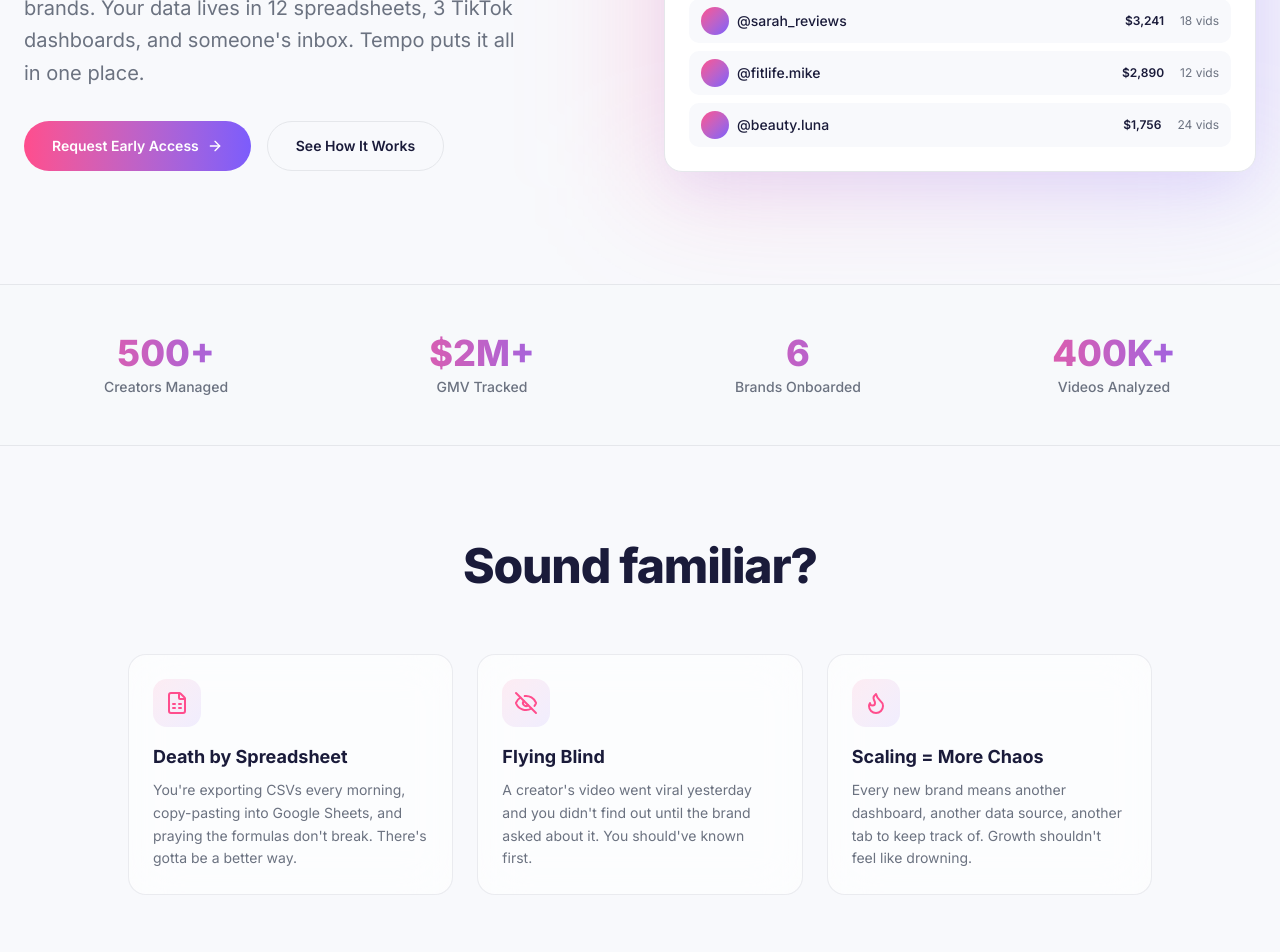
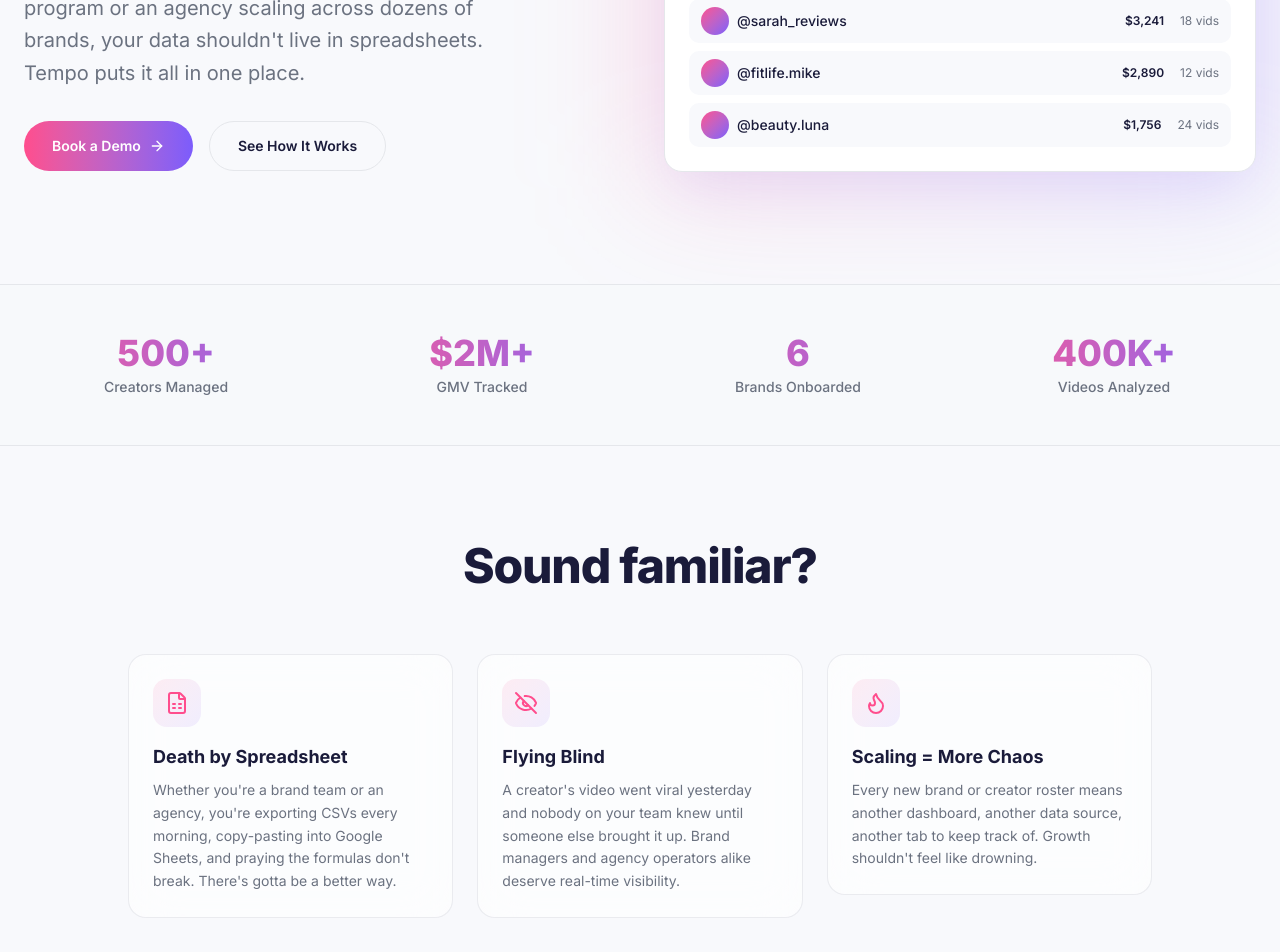
Before and after one commit to tylercreatorscorner/tempo-app, a Next.js app: page / in a window 1280 px wide. Shown: the part 480-1432 px from the top of the page. Built offline with nearby package versions, Linux system fonts and the light colour scheme.

Commit message:
Update pricing tiers, dual audience copy, book-a-demo CTA

```diff
--- a/src/app/page.tsx
+++ b/src/app/page.tsx
@@ -46,7 +46,7 @@ function Navbar() {
             href="#cta"
             className="inline-flex items-center rounded-full px-5 py-2 text-sm font-semibold text-white bg-gradient-to-r from-[#FF4D8D] to-[#7C5CFC] hover:shadow-lg hover:shadow-[#FF4D8D]/25 hover:scale-105 transition-all duration-200"
           >
-            Get Started
+            Book a Demo
           </a>
         </div>
         <MobileNav />
@@ -63,21 +63,21 @@ function Hero() {
         <div className="space-y-6">
           <div className="inline-flex items-center gap-2 rounded-full bg-[#FF4D8D]/10 px-4 py-1.5 text-sm font-medium text-[#FF4D8D]">
             <span className="w-2 h-2 rounded-full bg-[#FF4D8D] animate-pulse" />
-            Now in Early Access
+            Now Accepting New Clients
           </div>
           <h1 className="text-4xl md:text-6xl font-extrabold tracking-tight text-[#1A1B3A] leading-[1.1]">
             Creator Management,{' '}
             <span className="bg-gradient-to-r from-[#FF4D8D] to-[#7C5CFC] bg-clip-text text-transparent">Simplified</span>
           </h1>
           <p className="text-lg md:text-xl text-[#6B7280] max-w-lg leading-relaxed">
-            You manage hundreds of creators across multiple brands. Your data lives in 12 spreadsheets, 3 TikTok dashboards, and someone&apos;s inbox. Tempo puts it all in one place.
+            Whether you&apos;re a brand managing your own creator program or an agency scaling across dozens of brands, your data shouldn&apos;t live in spreadsheets. Tempo puts it all in one place.
           </p>
           <div className="flex flex-wrap gap-4 pt-2">
             <a
               href="#cta"
               className="inline-flex items-center gap-2 rounded-full px-7 py-3.5 text-sm font-semibold text-white bg-gradient-to-r from-[#FF4D8D] to-[#7C5CFC] hover:shadow-xl hover:shadow-[#FF4D8D]/30 hover:scale-105 transition-all duration-200"
             >
-              Request Early Access <ArrowRight className="w-4 h-4" />
+              Book a Demo <ArrowRight className="w-4 h-4" />
             </a>
             <a
               href="#how-it-works"
@@ -176,9 +176,9 @@ function StatsBar() {
 /* ─── The Problem ─── */
 function TheProblem() {
   const problems = [
-    { icon: FileSpreadsheet, title: 'Death by Spreadsheet', desc: "You're exporting CSVs every morning, copy-pasting into Google Sheets, and praying the formulas don't break. There's gotta be a better way." },
-    { icon: EyeOff, title: 'Flying Blind', desc: "A creator's video went viral yesterday and you didn't find out until the brand asked about it. You should've known first." },
-    { icon: Flame, title: 'Scaling = More Chaos', desc: "Every new brand means another dashboard, another data source, another tab to keep track of. Growth shouldn't feel like drowning." },
+    { icon: FileSpreadsheet, title: 'Death by Spreadsheet', desc: "Whether you're a brand team or an agency, you're exporting CSVs every morning, copy-pasting into Google Sheets, and praying the formulas don't break. There's gotta be a better way." },
+    { icon: EyeOff, title: 'Flying Blind', desc: "A creator's video went viral yesterday and nobody on your team knew until someone else brought it up. Brand managers and agency operators alike deserve real-time visibility." },
+    { icon: Flame, title: 'Scaling = More Chaos', desc: "Every new brand or creator roster means another dashboard, another data source, another tab to keep track of. Growth shouldn't feel like drowning." },
   ];
   return (
     <section className="py-24 px-6">
@@ -218,7 +218,7 @@ function Features() {
         <ScrollReveal className="text-center mb-16">
           <p className="text-sm font-semibold text-[#FF4D8D] uppercase tracking-wider mb-3">Features</p>
           <h2 className="text-3xl md:text-5xl font-extrabold text-[#1A1B3A] tracking-tight">Everything you need to win on TikTok Shop</h2>
-          <p className="text-[#6B7280] mt-4 max-w-2xl mx-auto text-lg">We built Tempo because we were tired of managing creators in spreadsheets. So we fixed it.</p>
+          <p className="text-[#6B7280] mt-4 max-w-2xl mx-auto text-lg">Whether you run a brand in-house or manage creators for dozens of clients, Tempo gives you the tools to stay ahead.</p>
         </ScrollReveal>
         <div className="grid md:grid-cols-2 lg:grid-cols-4 gap-6">
           {features.map((f, i) => (
@@ -345,9 +345,9 @@ function DashboardPreview() {
 /* ─── Built Different ─── */
 function BuiltDifferent() {
   const items = [
-    { icon: Target, title: 'Agency-First Design', desc: "We don't build features for demo day. We build what actually saves you time at 9 AM on Monday." },
+    { icon: Target, title: 'Built for Operators', desc: "We don't build features for demo day. We build what actually saves brand teams and agency operators time at 9 AM on Monday." },
     { icon: Database, title: 'Your Data, Your Way', desc: 'Brands see their full picture. Agencies see their managed creators. Everyone gets exactly what they need.' },
-    { icon: Rocket, title: 'Scales With You', desc: 'One brand or twenty. Solo manager or full agency. Same simple product, built to grow with your operation.' },
+    { icon: Rocket, title: 'Scales With You', desc: 'One brand or twenty. Solo brand manager or full agency team. Same simple product, built to grow with your operation.' },
   ];
   return (
     <section className="py-24 px-6 bg-[#F8F9FC]">
@@ -355,7 +355,7 @@ function BuiltDifferent() {
         <ScrollReveal className="text-center mb-16">
           <p className="text-sm font-semibold text-[#7C5CFC] uppercase tracking-wider mb-3">Why Tempo</p>
           <h2 className="text-3xl md:text-5xl font-extrabold text-[#1A1B3A] tracking-tight">Built by operators, not just engineers</h2>
-          <p className="text-[#6B7280] mt-4 max-w-2xl mx-auto text-lg">Tempo was built inside a real TikTok Shop agency managing 500+ creators across multiple brands. Every feature exists because we needed it ourselves.</p>
+          <p className="text-[#6B7280] mt-4 max-w-2xl mx-auto text-lg">Tempo was built inside a real TikTok Shop operation managing 500+ creators across multiple brands. Whether you&apos;re a brand team or an agency, every feature exists because operators like you needed it.</p>
         </ScrollReveal>
         <div className="grid md:grid-cols-3 gap-6">
           {items.map((item, i) => (
@@ -379,29 +379,38 @@ function BuiltDifferent() {
 function Pricing() {
   const tiers = [
     {
-      name: 'Starter',
-      price: 'Free',
-      period: '',
-      desc: 'Perfect for getting started',
-      features: ['1 brand', 'Basic analytics', '7-day data history', 'Email support'],
-      cta: 'Get Started Free',
+      name: 'Brand',
+      price: '$999',
+      period: '/mo',
+      desc: 'For brands managing their own creators',
+      features: ['1 brand', 'Full analytics suite', 'Creator portal', 'Daily briefs & alerts', 'Up to 3 team seats', 'Priority support'],
+      cta: 'Book a Demo',
       popular: false,
     },
     {
-      name: 'Pro',
-      price: '$99',
+      name: 'Agency',
+      price: '$1,999',
       period: '/mo',
-      desc: 'For growing agencies',
-      features: ['5 brands', 'Full analytics suite', 'Creator portal', 'Discord & Slack alerts', '90-day data history', 'Priority support'],
-      cta: 'Start Pro Trial',
+      desc: 'For agencies managing multiple brands',
+      features: ['Up to 5 brands', 'Everything in Brand', 'Multi-brand dashboard', 'Up to 10 team seats', 'Dedicated onboarding'],
+      cta: 'Book a Demo',
+      popular: false,
+    },
+    {
+      name: 'Scale',
+      price: '$3,499',
+      period: '/mo',
+      desc: 'For growing operations',
+      features: ['Up to 15 brands', 'Everything in Agency', 'Unlimited team seats', 'API access', 'Custom reporting'],
+      cta: 'Book a Demo',
       popular: true,
     },
     {
       name: 'Enterprise',
       price: 'Custom',
       period: '',
-      desc: 'For large operations',
-      features: ['Unlimited brands', 'API access', 'White-label options', 'Dedicated support', 'Full data history', 'Custom integrations'],
+      desc: 'For large-scale operations',
+      features: ['Unlimited brands', 'Everything in Scale', 'White-label options', 'Dedicated support & SLA', 'Custom integrations'],
       cta: 'Contact Sales',
       popular: false,
     },
@@ -412,9 +421,9 @@ function Pricing() {
         <ScrollReveal className="text-center mb-16">
           <p className="text-sm font-semibold text-[#FF4D8D] uppercase tracking-wider mb-3">Pricing</p>
           <h2 className="text-3xl md:text-5xl font-extrabold text-[#1A1B3A] tracking-tight">Simple, transparent pricing</h2>
-          <p className="text-[#6B7280] mt-4 text-lg">No surprises. Cancel anytime.</p>
+          <p className="text-[#6B7280] mt-4 text-lg">No free tier. No fluff. Just the tools you need to win.</p>
         </ScrollReveal>
-        <div className="grid md:grid-cols-3 gap-6 max-w-5xl mx-auto">
+        <div className="grid md:grid-cols-2 lg:grid-cols-4 gap-6 max-w-6xl mx-auto">
           {tiers.map((t, i) => (
             <ScrollReveal key={t.name} delay={i * 100}>
               <div
@@ -466,7 +475,7 @@ function Pricing() {
 function Faq() {
   const faqs = [
     { q: 'What platforms does Tempo support?', a: "We're laser-focused on TikTok Shop right now. That's where the biggest opportunity is, and we'd rather be the best TikTok Shop tool than a mediocre everything tool." },
-    { q: 'How does data get into Tempo?', a: "Right now, through a simple daily upload. We're building direct TikTok API integration that will make it fully automatic. Early access users will be first to get it." },
+    { q: 'How does data get into Tempo?', a: "Right now, through a simple daily upload. We're building direct TikTok API integration that will make it fully automatic." },
     { q: 'Can multiple agencies use Tempo for the same brand?', a: 'Yes. Each agency sees the full brand data (winning videos, trending products) but earnings and creator management are scoped to their roster. No conflicts.' },
     { q: 'Is my data secure?', a: 'Your data is isolated at the database level using row-level security. Other tenants can never see your data, period. We use Supabase (built on Postgres) with enterprise-grade encryption.' },
     { q: 'What if I manage creators AND am a brand?', a: 'Tempo handles both. Brand owners see everything. Agency managers see their slice. Same product, different views based on your role.' },
@@ -500,20 +509,17 @@ function CtaSection() {
       <div className="max-w-3xl mx-auto text-center">
         <ScrollReveal>
           <h2 className="text-3xl md:text-5xl font-extrabold text-[#1A1B3A] tracking-tight">
-            Ready to simplify your creator management?
+            Ready to see Tempo in action?
           </h2>
-          <p className="text-[#6B7280] mt-4 text-lg">Join the early access list and be the first to know when we launch.</p>
-          <div className="mt-8 flex flex-col sm:flex-row gap-3 max-w-md mx-auto">
-            <input
-              type="email"
-              placeholder="you@agency.com"
-              className="flex-1 rounded-full px-5 py-3.5 text-sm border border-[#E5E7EB] bg-white focus:outline-none focus:ring-2 focus:ring-[#FF4D8D]/40 focus:border-[#FF4D8D] transition-all"
-            />
-            <button className="rounded-full px-7 py-3.5 text-sm font-semibold text-white bg-gradient-to-r from-[#FF4D8D] to-[#7C5CFC] hover:shadow-xl hover:shadow-[#FF4D8D]/30 hover:scale-105 transition-all duration-200 whitespace-nowrap">
-              Request Early Access
-            </button>
+          <p className="text-[#6B7280] mt-4 text-lg">Book a demo and we&apos;ll show you exactly how Tempo fits your operation.</p>
+          <div className="mt-8">
+            <a
+              href="#pricing"
+              className="inline-flex items-center gap-2 rounded-full px-8 py-4 text-sm font-semibold text-white bg-gradient-to-r from-[#FF4D8D] to-[#7C5CFC] hover:shadow-xl hover:shadow-[#FF4D8D]/30 hover:scale-105 transition-all duration-200"
+            >
+              Book a Demo <ArrowRight className="w-4 h-4" />
+            </a>
           </div>
-          <p className="text-xs text-[#9CA3AF] mt-3">No spam, ever. We&apos;ll only email you when it matters.</p>
         </ScrollReveal>
       </div>
     </section>
```
